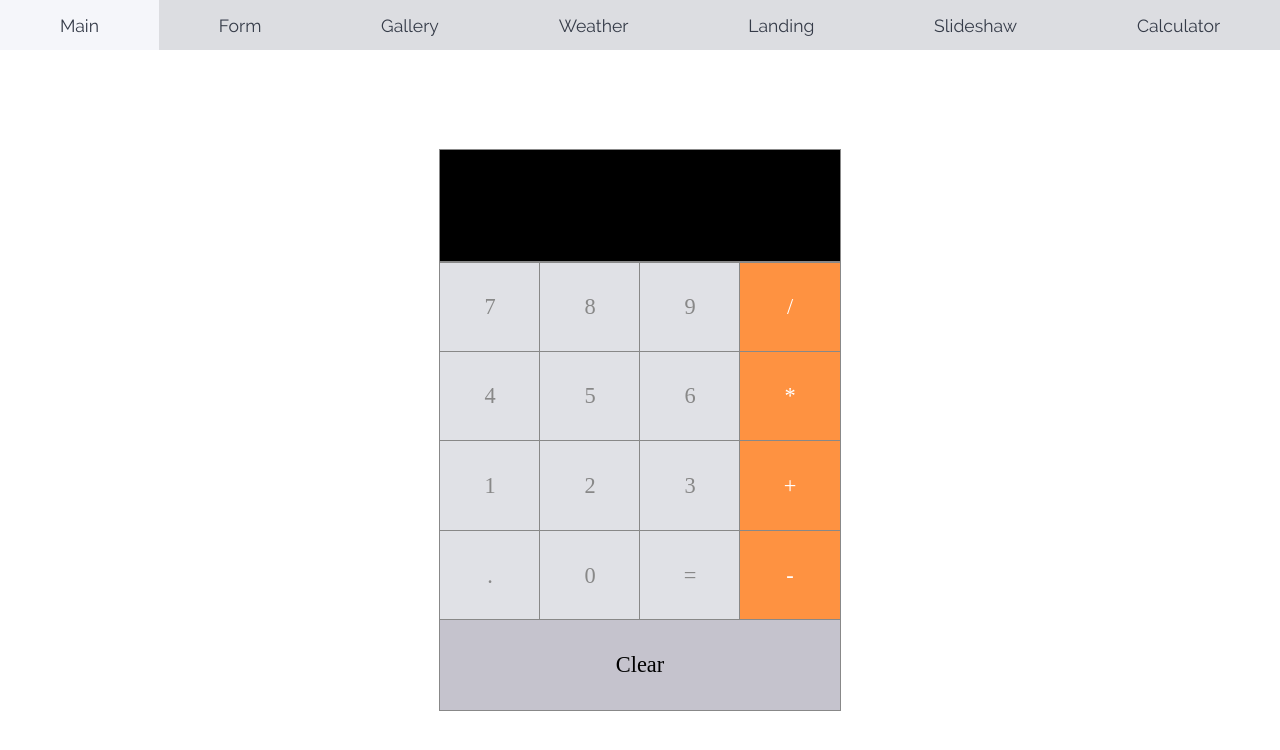
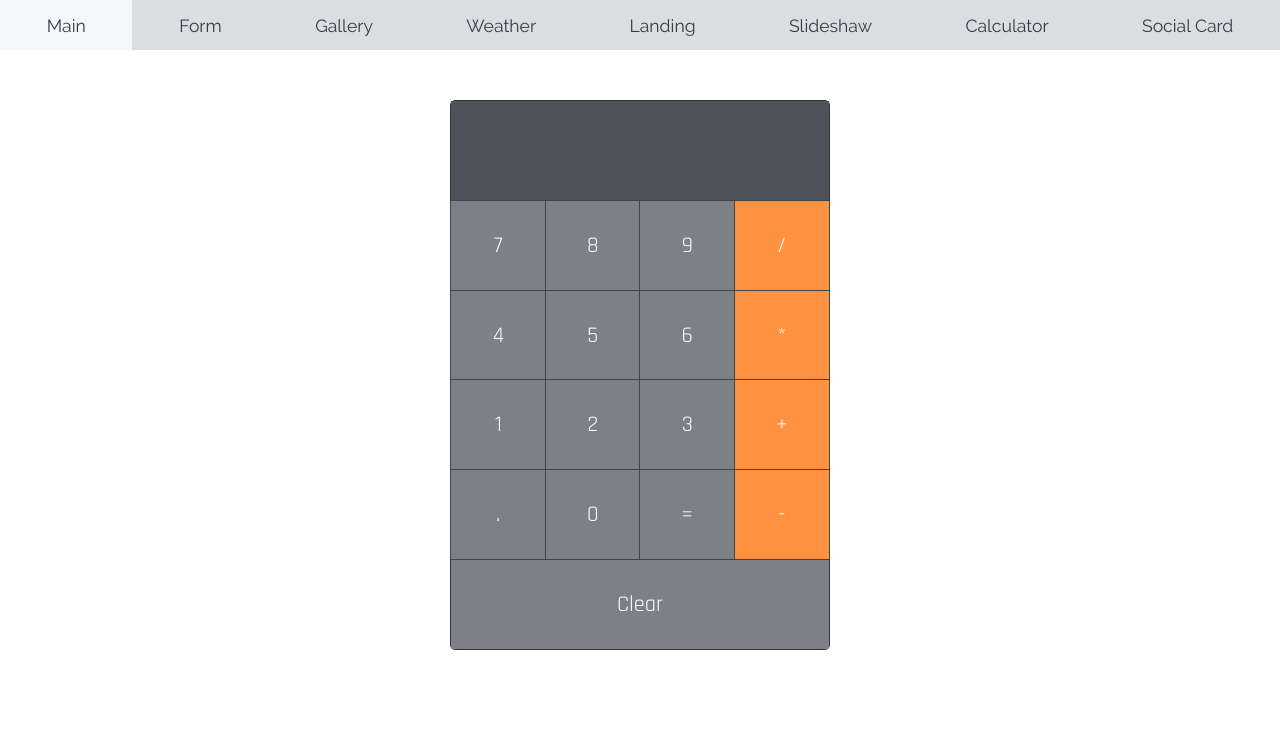
Before and after one commit to Hlupi/flexing, a React (Create React App) app: page /calculate in a window 1280 px wide. Shown: the top 750 px of the page. Built offline with nearby package versions, Linux system fonts and the light colour scheme; no server answers.

Commit message:
Adjust calculatorstyling

```diff
--- a/src/App.js
+++ b/src/App.js
@@ -15,6 +15,7 @@ import Weather from "./components/weather";
 import LandingPage from "./components/landing-page";
 import Slideshow from "./components/slideshow";
 import Calculator from "./components/calculator";
+import SocialCard from "./components/social";
 
 const GlobalStyle = createGlobalStyle`
 @font-face {
@@ -75,6 +76,7 @@ class App extends Component {
           <Route exact path="/landing" component={LandingPage} />
           <Route exact path="/sliding" component={Slideshow} />
           <Route exact path="/calculate" component={Calculator} />
+          <Route exact path="/social" component={SocialCard} />
         </>
       </Router>
     );
--- a/src/components/calc-button.js
+++ b/src/components/calc-button.js
@@ -7,10 +7,10 @@ const Wrapper = styled.div`
   justify-content: center;
   align-items: center;
   font-size: 1.4em;
-  background-color: ${props => (props.operator ? "#e0e1e6" : "#fe9241")};
-  color: ${props => (props.operator ? "#888" : "#fff")};
+  background-color: ${props => (props.operator ? "#7d8187" : "#fe9241")};
+  color: #fff;
   flex: 1;
-  outline: 1px solid #888;
+  outline: 1px solid #40454c;
 `;
 
 const Clear = styled.div`
@@ -19,10 +19,10 @@ const Clear = styled.div`
   justify-content: center;
   align-items: center;
   font-size: 1.4em;
-  background-color: #c5c3cd;
-  color: #000;
+  background-color: #7d8187;
+  color: #fff;
   flex: 1;
-  outline: 1px solid #888;
+  border-top: 1px solid #40454c;
 `;
 
 const isOperator = val => {
@@ -31,7 +31,7 @@ const isOperator = val => {
 
 export const Button = props => (
   <Wrapper
-    operator={isOperator(props.children)}
+    operator={isOperator(props.children) ? 1 : 0}
     onClick={() => props.handleClick(props.children)}
   >
     {props.children}
--- a/src/components/calc-input.js
+++ b/src/components/calc-input.js
@@ -2,15 +2,15 @@ import React from "react";
 import styled from "styled-components";
 
 const InputField = styled.div`
-  height: 4em;
+  height: 100px;
   display: flex;
+  padding-right: 10px;
   justify-content: flex-end;
-  align-items: center;
-  font-size: 1.4em;
-  background-color: #000;
+  align-items: flex-end;
+  font-size: 3.5em;
+  background-color: #4d535b;
+
   color: #fff;
-  padding: 2.5em;
-  outline: 1px solid #888;
 `;
 
 const Input = props => <InputField>{props.input}</InputField>;
--- a/src/components/calculator.js
+++ b/src/components/calculator.js
@@ -6,21 +6,24 @@ import Input from "./calc-input";
 import { Button, ClearButton } from "./calc-button";
 
 const Container = styled.div`
+  margin: 50px auto;
+  padding: 0 10px;
   display: flex;
   justify-content: center;
   align-items: center;
-  height: 100vh;
-  width: 100%;
+  font-family: Rajdhani;
+  max-width: 400px;
 `;
 
 const Wrapper = styled.div`
-  width: 400px;
-  height: 600px;
+  border: 1px solid #31353a;
+  border-radius: 5px;
+  flex: 1 1 100%;
 `;
 
 const Row = styled.div`
   display: flex;
-  width: 100%;
+  flex: 1;
 `;
 
 class Calculator extends Component {
--- a/src/components/navbar.js
+++ b/src/components/navbar.js
@@ -78,6 +78,9 @@ const Navbar = props => {
         <li onClick={() => history.push("/calculate")}>
           <Button>Calculator</Button>
         </li>
+        <li onClick={() => history.push("/social")}>
+          <Button>Social Card</Button>
+        </li>
       </ul>
     </NavContainer>
   );
--- a/src/components/slideshow.js
+++ b/src/components/slideshow.js
@@ -63,7 +63,6 @@ class Slideshow extends Component {
   };
 
   slideWidth = () => {
-    console.log(this.slide.current.clientWidth);
     return this.slide.current.clientWidth;
     // return this.slide.current.refs.slide.clientWidth;
   };
--- /dev/null
+++ b/src/components/social.js
@@ -0,0 +1,8 @@
+import React from "react";
+import styled from "styled-components";
+
+const SocialCard = () => {
+  return <div />;
+};
+
+export default SocialCard;
```
